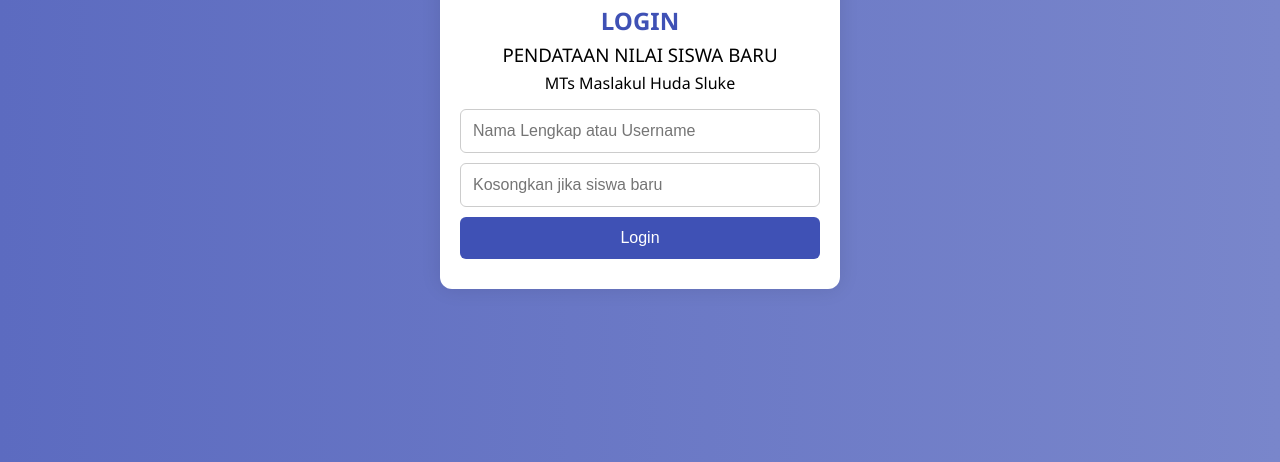
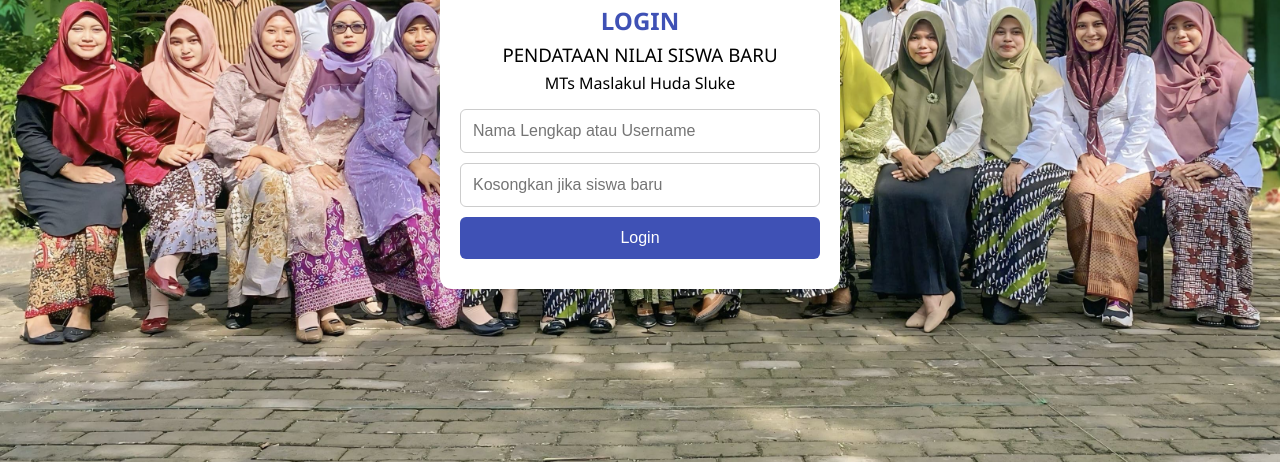
Before and after one commit to Izzulmaaali/ppdb, a plain HTML site: page index.html in a window 1280 px wide. Shown: the part 338-800 px from the top of the page. Drawn offline with Linux system fonts and the light colour scheme.

Commit message:
Update index.html

```diff
--- a/index.html
+++ b/index.html
@@ -13,7 +13,10 @@
     body {
       margin: 0;
       font-family: 'Segoe UI', sans-serif;
-      background: linear-gradient(to right, #5c6bc0, #7986cb);
+      background-image: url(./foto.jpeg);
+      background-position: center;
+      background-size: cover;
+      background-repeat: no-repeat;
       display: flex;
       justify-content: center;
       align-items: center;
```
